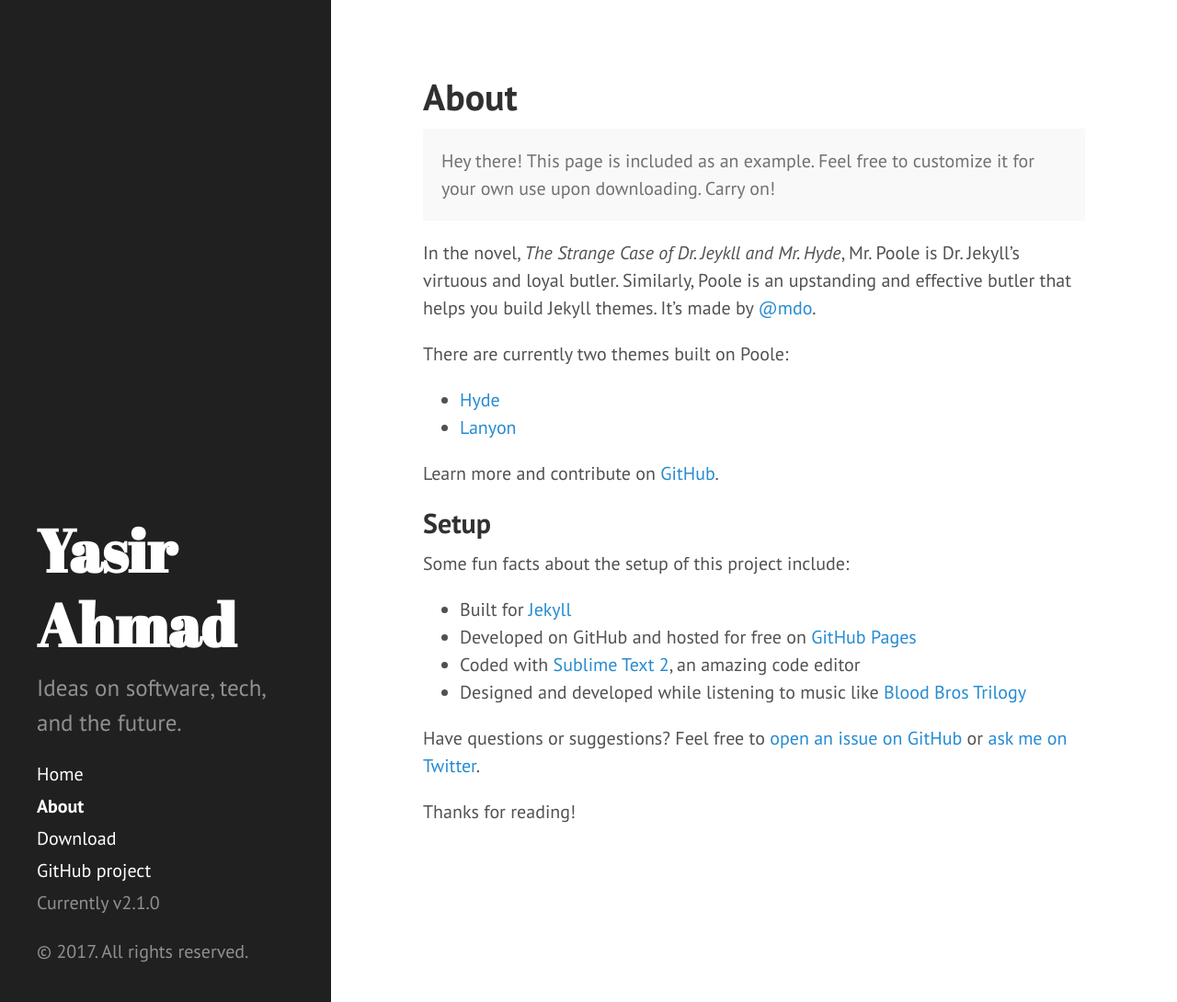
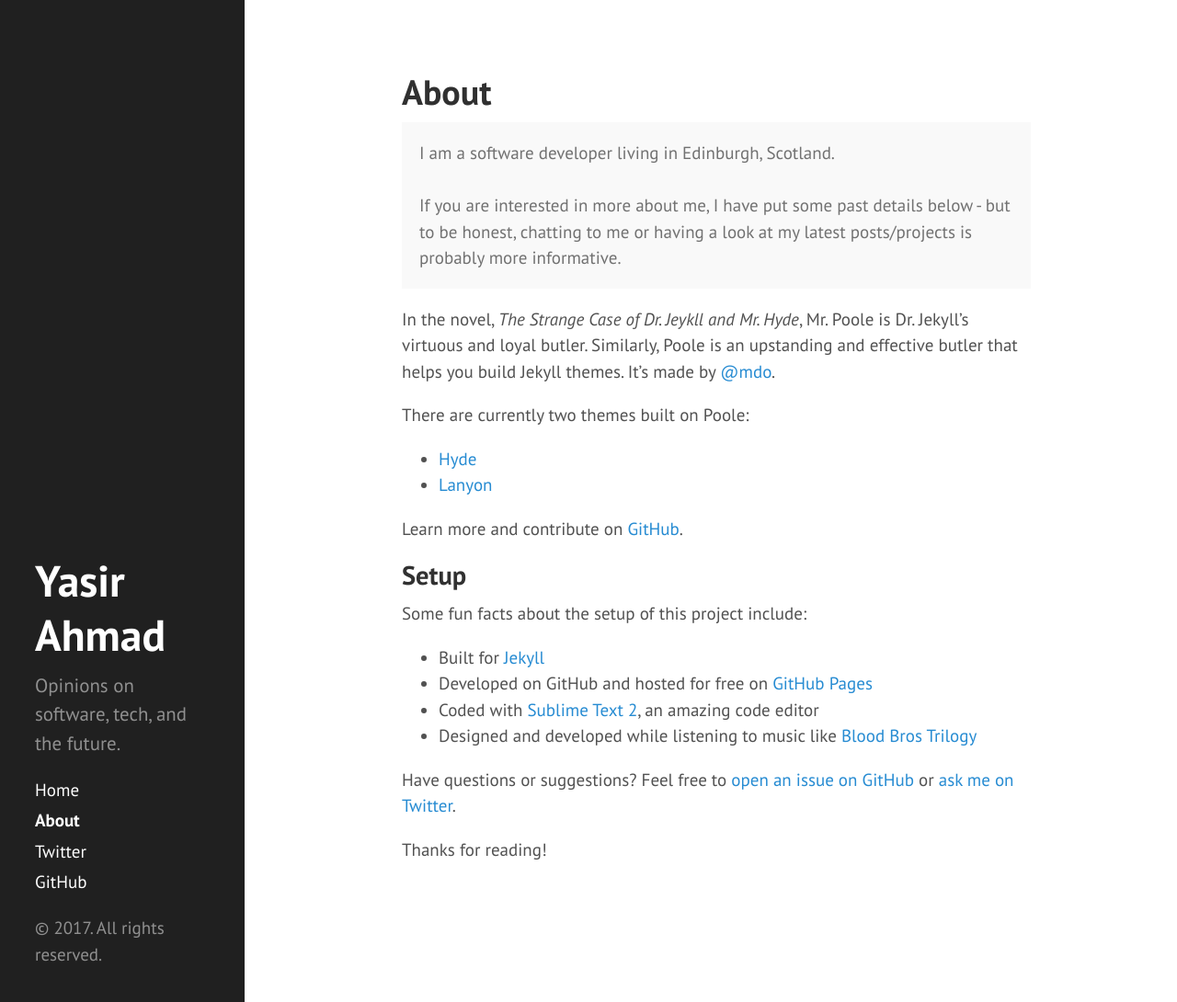
Before and after one commit to yahmad/yahmad.github.io, a Jekyll site: the page built from about.md, in a window 1280 px wide and 1090 px high. Shown: the whole window at 92% size. Built offline with Jekyll 4.4.1, drawn with Linux system fonts in a browser that asks for light colours.

Commit message:
Improving styling and user info

```diff
--- a/_config.yml
+++ b/_config.yml
@@ -17,7 +17,7 @@ title: Yasir Ahmad
 tagline: 'aka the Witty Fox'
 email: yasir@yahmad.com
 description: > # this means to ignore newlines until "baseurl:"
-  Ideas on software, tech, and the future.
+  Opinions on software, tech, and the future.
 baseurl: / # the subpath of your site, e.g. /blog
 url: "https://yahmad.com" # the base hostname & protocol for your site, e.g. http://example.com
 # twitter_username: yzahmad
@@ -49,7 +49,7 @@ exclude:
 # About/contact
 author:
   name:              Yasir Ahmad
-  url:               https://twitter.com/yahmad
+  twitter:           https://twitter.com/yzahmad
   email:             yasir@yahmad.com
 
 
--- a/_includes/sidebar.html
+++ b/_includes/sidebar.html
@@ -26,9 +26,10 @@
         {% endif %}
       {% endfor %}
 
-      <a class="sidebar-nav-item" href="{{ site.github.repo }}/archive/v{{ site.version }}.zip">Download</a>
-      <a class="sidebar-nav-item" href="{{ site.github.repo }}">GitHub project</a>
-      <span class="sidebar-nav-item">Currently v{{ site.version }}</span>
+      <!-- <a class="sidebar-nav-item" href="{{ site.github.repo }}/archive/v{{ site.version }}.zip">Download</a> -->
+      <a class="sidebar-nav-item" href="{{ site.author.twitter }}">Twitter</a>
+      <a class="sidebar-nav-item" href="{{ site.github.repo }}">GitHub</a>
+      <!-- <span class="sidebar-nav-item">Currently v{{ site.version }}</span> -->
     </nav>
 
     <p>&copy; {{ site.time | date: '%Y' }}. All rights reserved.</p>
--- a/about.md
+++ b/about.md
@@ -4,7 +4,10 @@ title: About
 ---
 
 <p class="message">
-  Hey there! This page is included as an example. Feel free to customize it for your own use upon downloading. Carry on!
+  I am a software developer living in Edinburgh, Scotland.
+<br>
+<br>
+    If you are interested in more about me, I have put some past details below - but to be honest, chatting to me or having a look at my latest posts/projects is probably more informative.
 </p>
 
 In the novel, *The Strange Case of Dr. Jeykll and Mr. Hyde*, Mr. Poole is Dr. Jekyll's virtuous and loyal butler. Similarly, Poole is an upstanding and effective butler that helps you build Jekyll themes. It's made by [@mdo](https://twitter.com/mdo).
--- a/public/css/hyde.css
+++ b/public/css/hyde.css
@@ -41,7 +41,7 @@ html {
 }
 @media (min-width: 58em) {
   html {
-    font-size: 20px;
+    font-size: 19px;
   }
 }
 
@@ -65,7 +65,7 @@ html {
     top: 0;
     left: 0;
     bottom: 0;
-    width: 18rem;
+    width: 14rem;
     text-align: left;
   }
 }
@@ -79,8 +79,8 @@ html {
 .sidebar-about h1 {
   color: #fff;
   margin-top: 0;
-  font-family: "Abril Fatface", serif;
-  font-size: 3.25rem;
+  font-family: "PT Sans", serif;
+  font-size: 2.5rem;
 }
 
 /* Sidebar nav */
--- a/public/css/poole.css
+++ b/public/css/poole.css
@@ -259,7 +259,7 @@ tbody tr:nth-child(odd) th {
  */
 
 .lead {
-  font-size: 1.25rem;
+  font-size: 1.1rem;
   font-weight: 300;
 }
 
```
